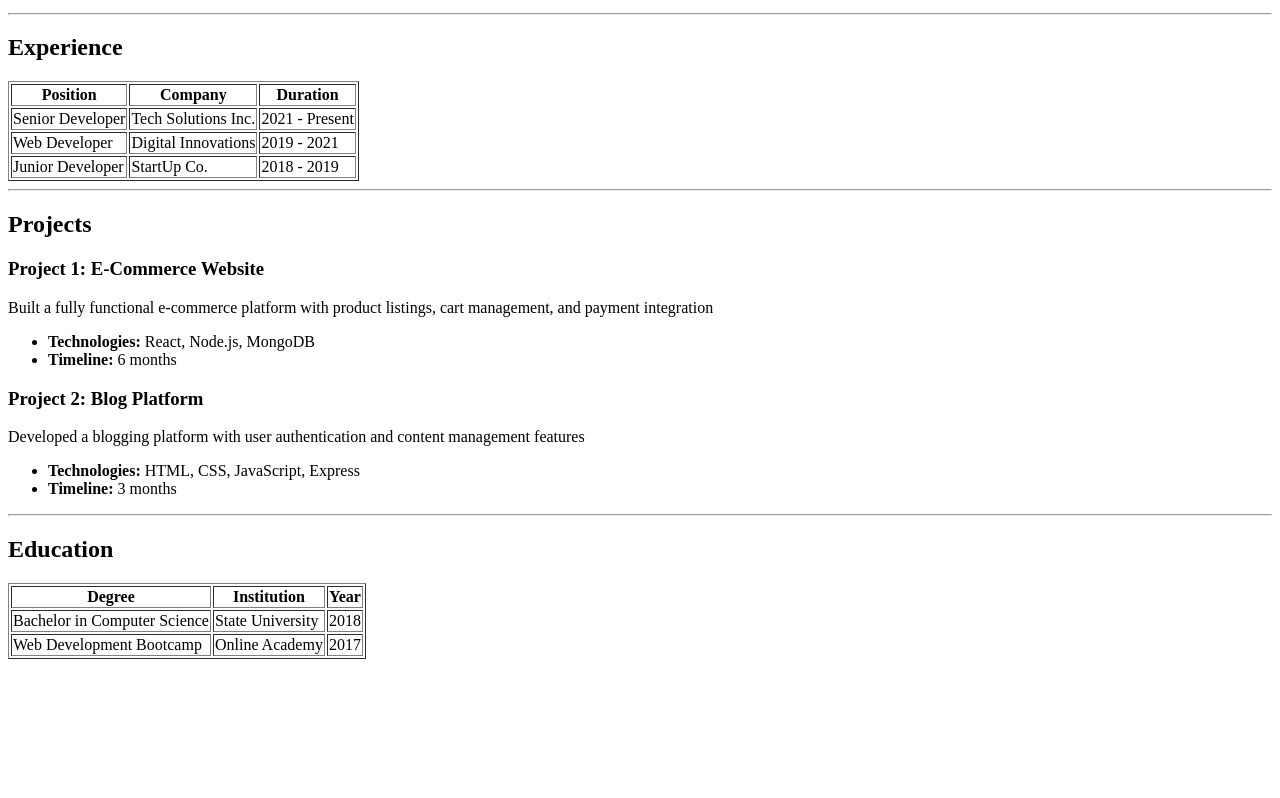
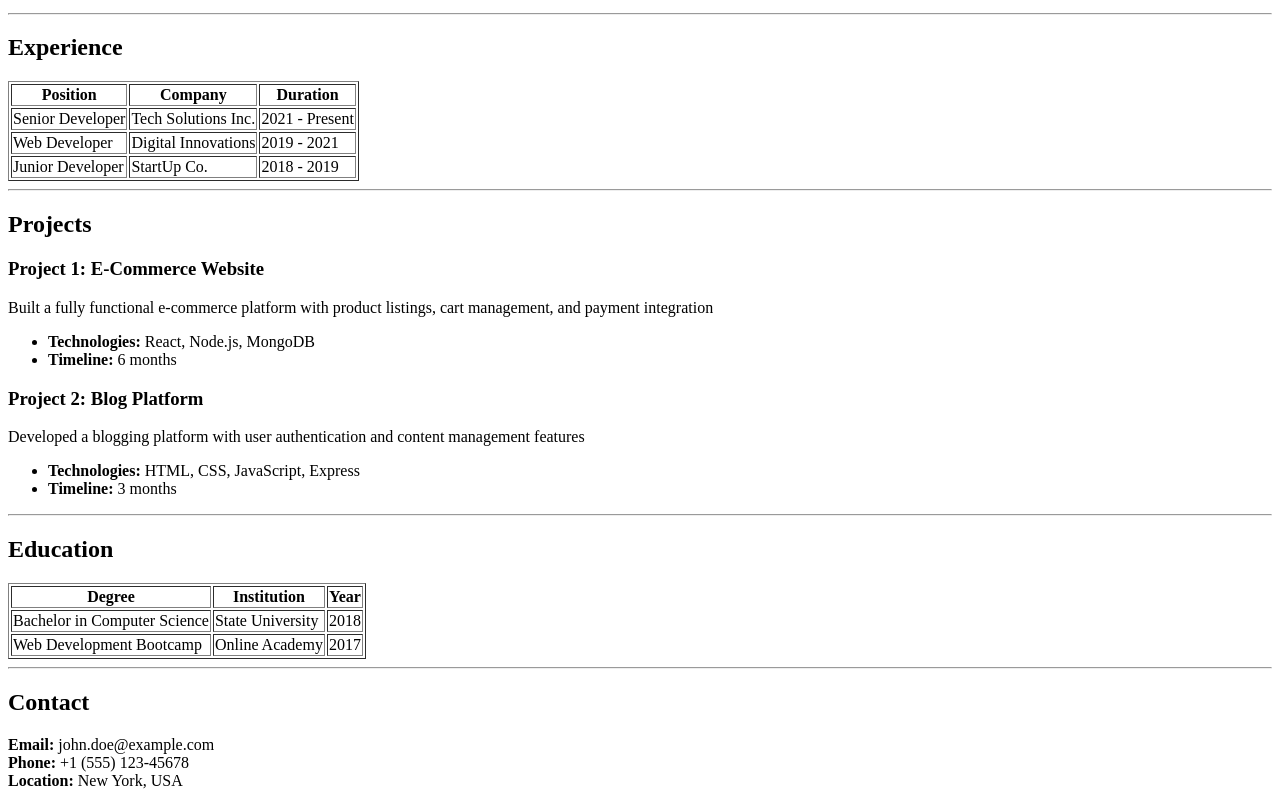
Before and after one commit to Patel-Vipul/html-resume, a plain HTML site: page index.html in a window 1280 px wide. Shown: the part 397-1195 px from the top of the page. Before the commit the page ends 1064 px from the top, so only its background shows below. Drawn offline with Linux system fonts and the light colour scheme.

Commit message:
added contact  section

```diff
--- a/index.html
+++ b/index.html
@@ -115,6 +115,14 @@
     </table>
     </section>
 
+    <!-- contact section  -->
+    <section>
+        <hr>
+        <h1>Contact</h1>
+        <div><strong>Email:</strong> john.doe@example.com</div>
+        <div><strong>Phone:</strong> +1 (555) 123-45678 </div>
+        <div><strong>Location:</strong> New York, USA</div>
+    </section>
 
 
 </body>
```
